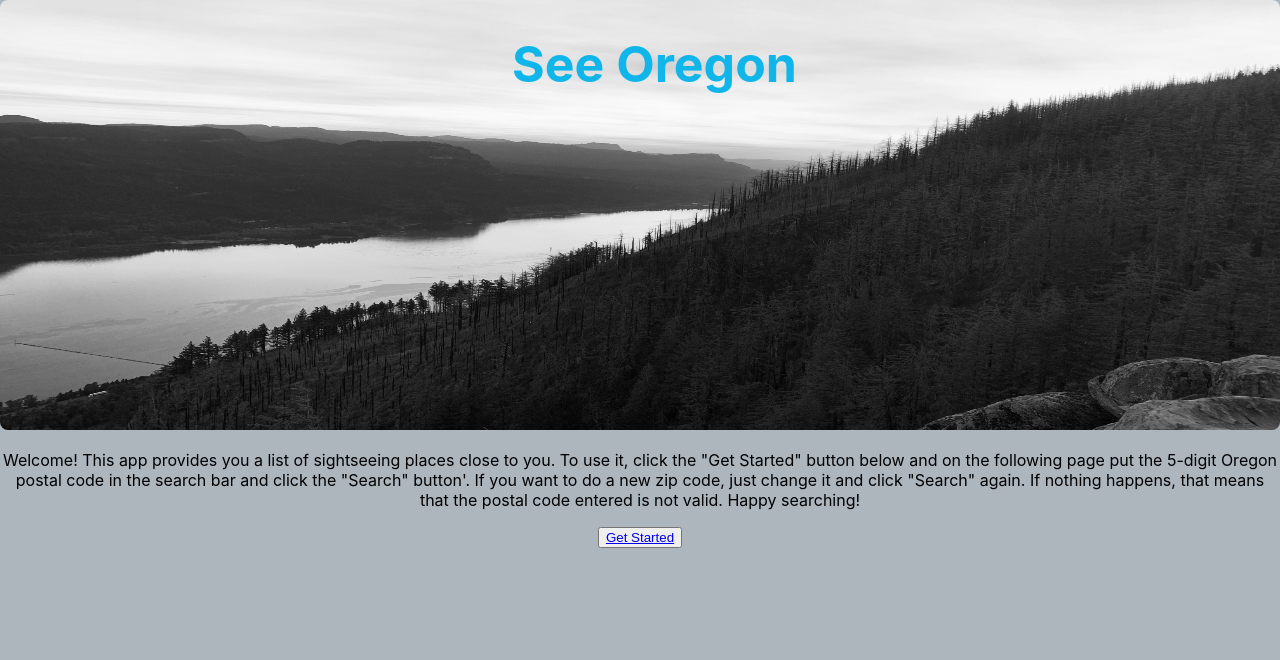
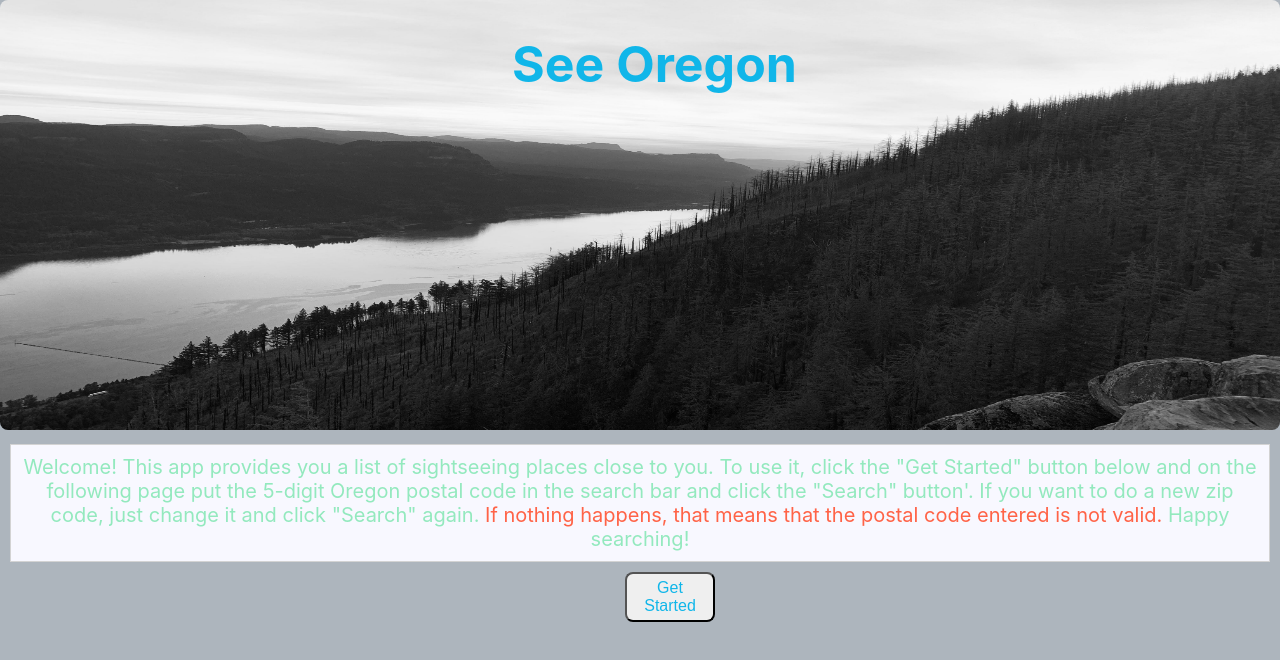
Before and after one commit to jo-sean/Sightseeing-app, a React (Create React App) app in the folder sight-ui/: page / in a window 1280 px wide. Shown: the top 660 px of the page. Built offline with nearby package versions, Linux system fonts and the light colour scheme.

Commit message:
HomePage updates

```diff
--- a/sight-ui/src/pages/HomePage.js
+++ b/sight-ui/src/pages/HomePage.js
@@ -1,6 +1,6 @@
 import React from 'react';
 import { Link } from 'react-router-dom';
-import banner from './media/columbia_rv.jpg'
+import banner from './media/columbia_rv.jpg';
 
 class HomePage extends React.Component {
 
@@ -9,12 +9,12 @@ class HomePage extends React.Component {
             <>
                 <img src={banner} alt="Banner" class='responsive'></img>
 
-                <p class="Intro"> Welcome! This app provides you a list of sightseeing places close to you. To use it,
+                <p class="intro"> Welcome! This app provides you a list of sightseeing places close to you. To use it,
                     click the "Get Started" button below and on the following page put the 5-digit Oregon postal code in the
                     search bar and click the "Search" button'. If you want to do a new zip code, just change it and click "Search"
-                    again. <span className='Warning'> If nothing happens, that means that the postal code entered is not valid. </span> Happy searching!  </p>
+                    again. <span className='warning'> If nothing happens, that means that the postal code entered is not valid. </span> Happy searching!  </p>
 
-                <button className='Button'><Link to="/show-sights" className=' Anchor'>Get Started</Link></button>
+                <button className='button'><Link to="/show-sights" className=' anchor'>Get Started</Link></button>
 
                 <br></br>
                 <br></br>
```
